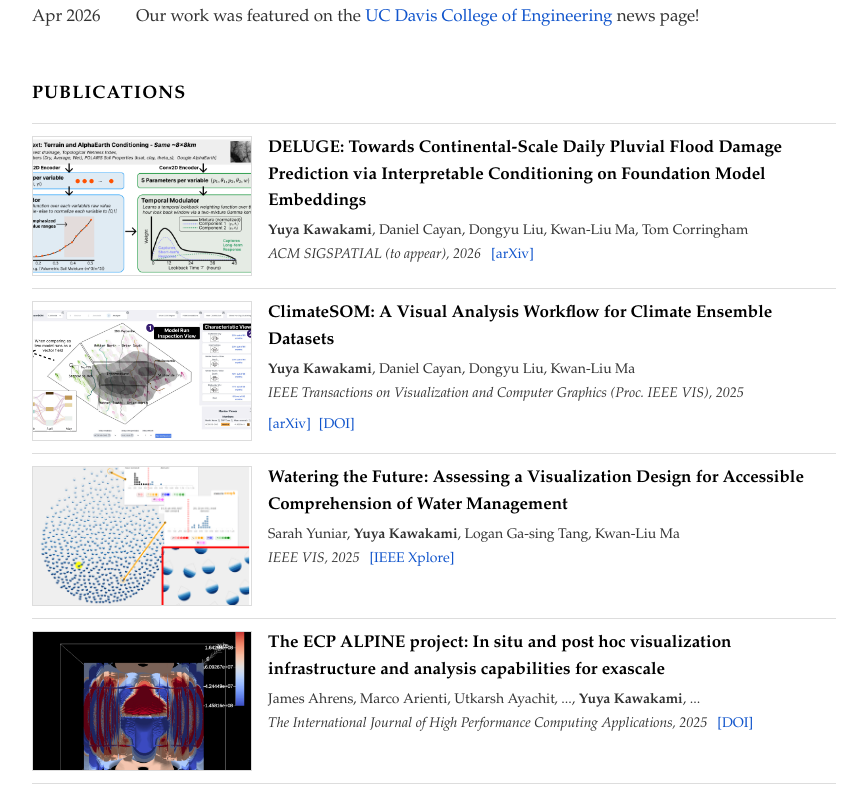
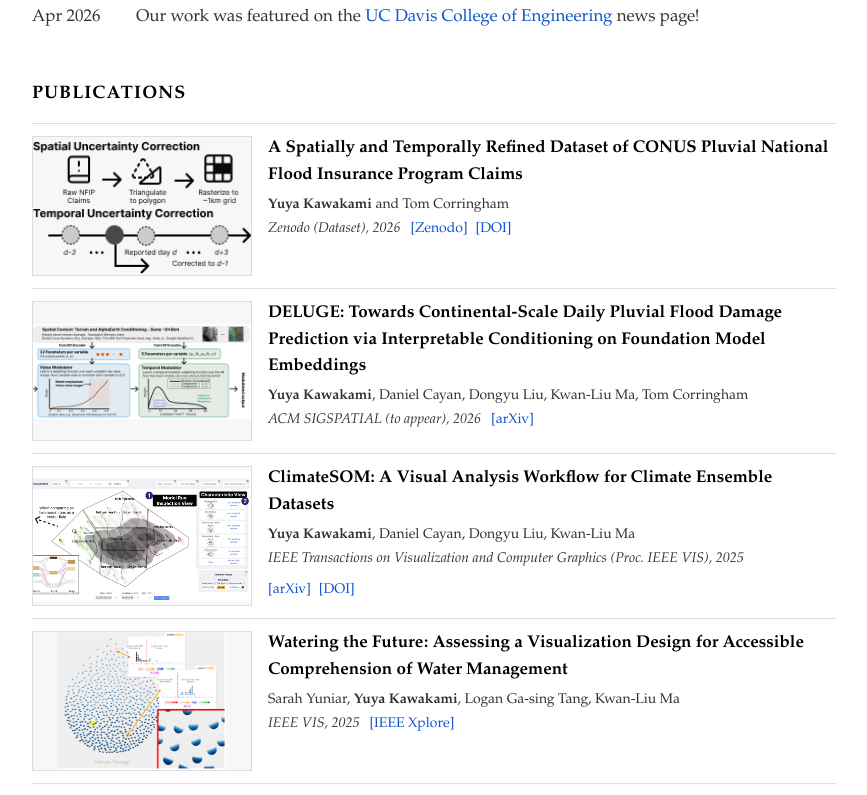
Before and after one commit to yuya737/Website, a Vue app: page / in a window 1280 px wide. Shown: the part 960-1755 px from the top of the page, without its empty margins (206-1073 px from the left). Built offline with nearby package versions, Linux system fonts and the light colour scheme.

Commit message:
Add NFIP flood claims dataset publication, fit teasers horizontally
Co-Authored-By: Claude Sonnet 5 <noreply@anthropic.com>
Claude-Session: https://claude.ai/code/session_01Pst2LB5YpqU9NwzvaUBiiG

```diff
--- a/src/data.js
+++ b/src/data.js
@@ -30,6 +30,18 @@ export const updates = [
 
 // Newest first.
 export const publications = [
+    {
+        title:
+            'A Spatially and Temporally Refined Dataset of CONUS Pluvial National Flood Insurance Program Claims',
+        authors: 'Yuya Kawakami and Tom Corringham',
+        venue: 'Zenodo (Dataset)',
+        year: '2026',
+        teaser: 'images/nfip-teaser.png',
+        links: [
+            { label: 'Zenodo', url: 'https://zenodo.org/records/23198153' },
+            { label: 'DOI', url: 'https://doi.org/10.5281/zenodo.23198153' },
+        ],
+    },
     {
         title:
             'DELUGE: Towards Continental-Scale Daily Pluvial Flood Damage Prediction via Interpretable Conditioning on Foundation Model Embeddings',
--- a/src/style.css
+++ b/src/style.css
@@ -156,7 +156,7 @@ a:hover {
     flex-shrink: 0;
     width: 220px;
     height: 140px;
-    object-fit: cover;
+    object-fit: contain;
     background: #f7f7f7;
     border: 1px solid var(--border);
 }
```
Also changed, not shown: public/images/nfip-teaser.png (added).
